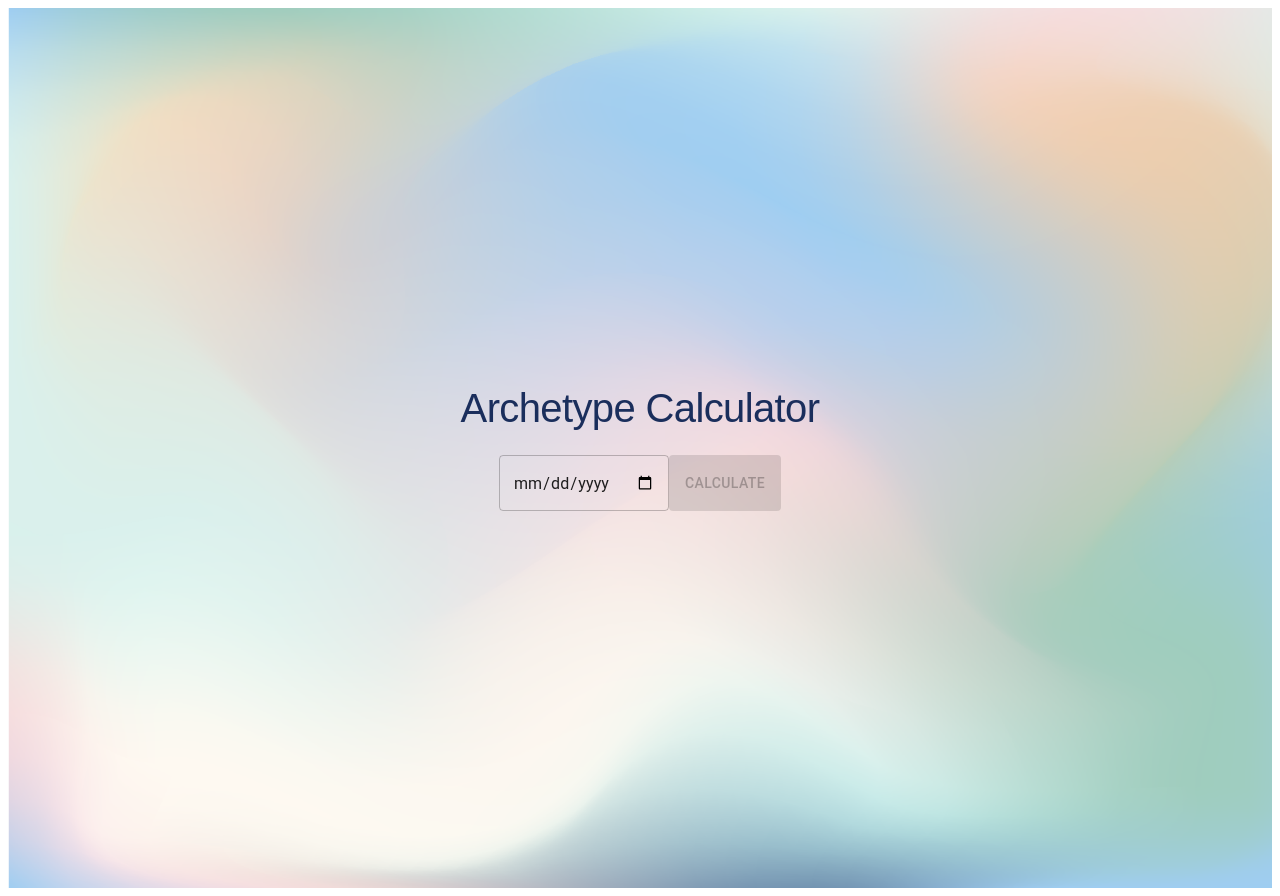
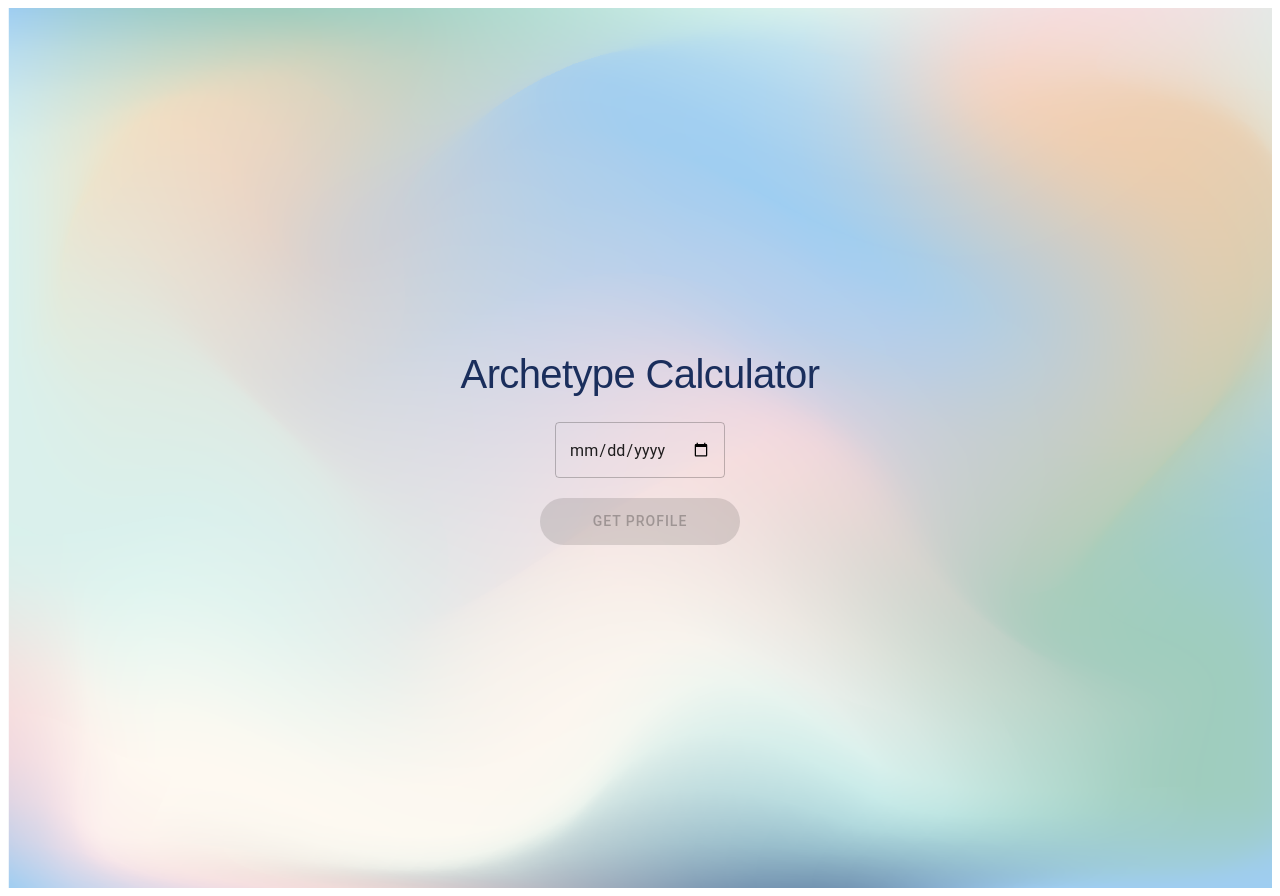
Before and after one commit to kaja-osojnik/archetype-portrait, a React (Vite) app: page / in a window 1280 px wide. Built offline with nearby package versions, Linux system fonts and the light colour scheme; a web font is replaced by a local one.

Commit message:
Add fonts

```diff
--- a/src/App.css
+++ b/src/App.css
@@ -18,6 +18,17 @@ h2{
   font-family: "txc-pearl", sans-serif!important;
   font-size: 24px!important;
   letter-spacing: -0.5px;
+}
+
+h6{
+  font-family: "txc-pearl", sans-serif!important;
+}
+
+li{
+  font-family: 'Helvetica';
+    text-transform: uppercase;
+    font-size: 13px;
+    margin-bottom: 5px;
 }
 
 .hide{
@@ -71,6 +82,7 @@ ul{
   position: relative;
   perspective: 1000px; /* Adjust this value for different depths */
   cursor: pointer;
+  color: dimgray;
 
   /* Set styles for both faces of the card */
   .card-face {
--- a/src/components/TarotCalculator.tsx
+++ b/src/components/TarotCalculator.tsx
@@ -588,7 +588,7 @@ const TarotCalculator: React.FC = () => {
 
      :
 
-     <div className='m-auto flex cc-center'>
+     <div className='m-auto flex cc vert'>
      <TextField
        // label="Date of Birth"
        type="date"
@@ -604,8 +604,16 @@ const TarotCalculator: React.FC = () => {
        variant="contained"
        onClick={calculateTarot}
        disabled={isCalculateDisabled}
+       sx={{
+       marginTop: '20px',
+       backgroundColor: '#1a2e5c',
+       width: '200px',
+       padding: '11px 32px',
+       letterSpacing: '1px',
+       borderRadius: '29px'
+      }}
      >
-       Calculate
+       GET PROFILE
      </Button>
      </div>
 
```
Also changed, not shown: 4 other files (tests, documents, lock files or other folders).
